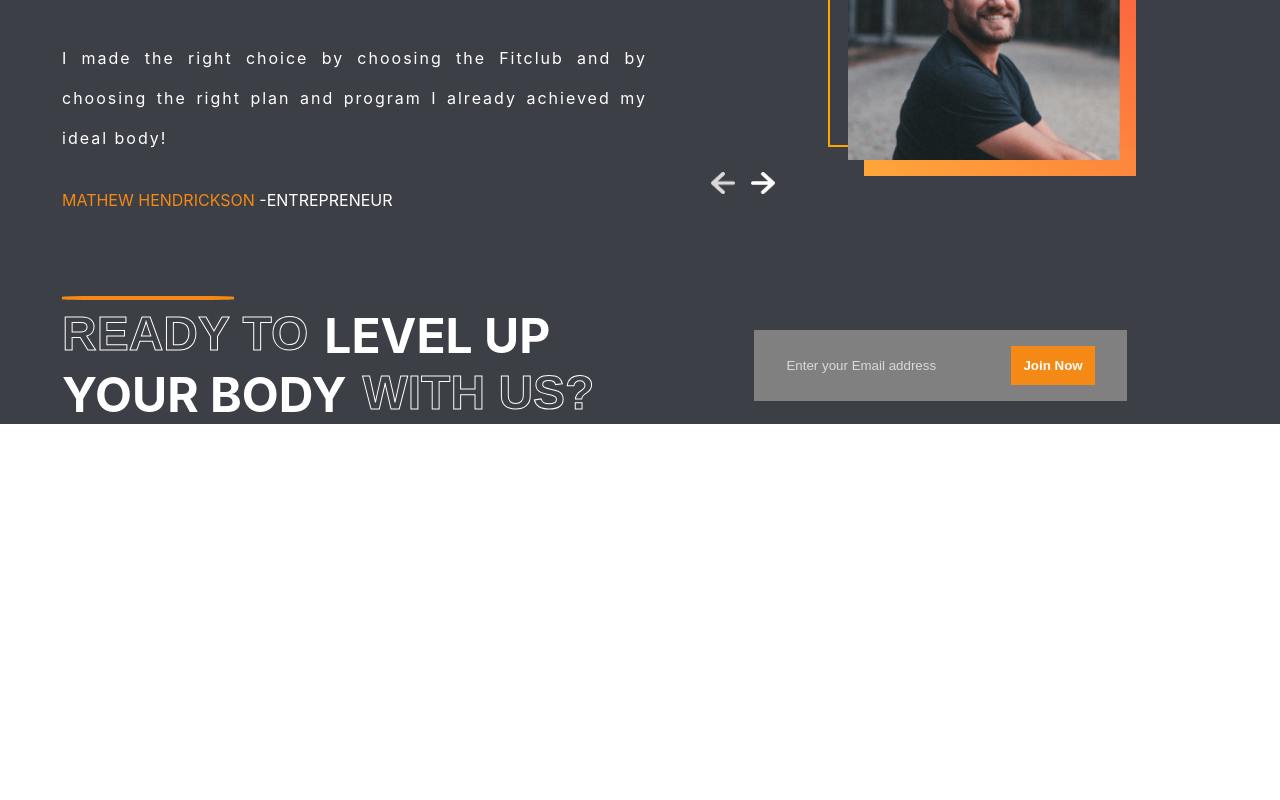
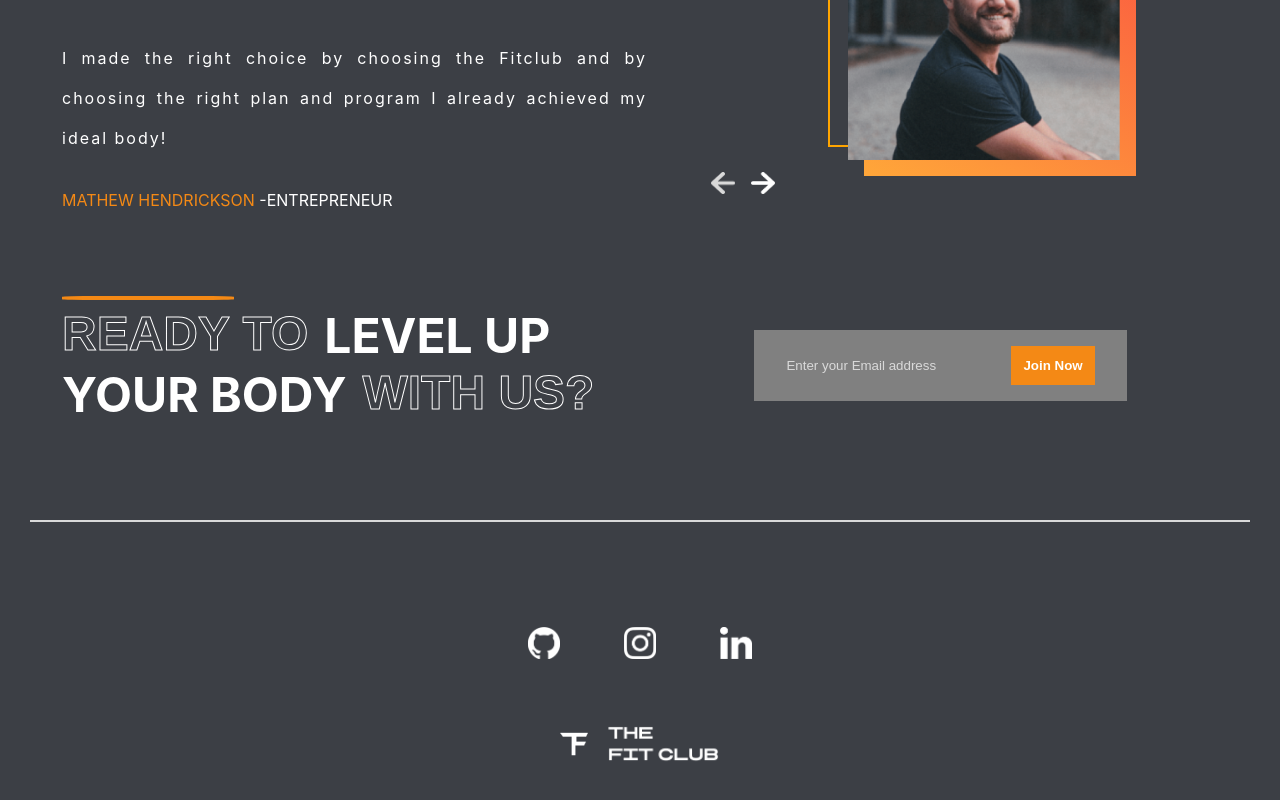
Before and after one commit to pearl0304/FIT-CLUB, a React (Create React App) app: page / in a window 1280 px wide. Shown: the part 2790-3590 px from the top of the page. Before the commit the page ends 3214 px from the top, so only its background shows below. Built offline with nearby package versions, Linux system fonts and the light colour scheme.

Commit message:
feat: footer component

```diff
--- a/src/App.js
+++ b/src/App.js
@@ -5,7 +5,9 @@
 import { Plans } from "./components/Plans/Plans";
 import { Testmonias } from "./components/Testmonials/Testmonials";
 import { Join } from "./components/Join/Join";
-function App() {
+import { Footer } from "./components/Footer/Footer";
+
+export const App = () => {
   return (
     <div className="App">
       <Hero />
@@ -14,8 +16,7 @@
       <Plans />
       <Testmonias />
       <Join />
+      <Footer />
     </div>
   );
-}
-
-export default App;
+};
--- /dev/null
+++ b/src/components/Footer/Footer.css
@@ -0,0 +1,34 @@
+.Footer-container {
+  position: relative;
+  margin-left: 30px;
+  margin-right: 30px;
+}
+
+.Footer-container hr {
+  border: 1px solid var(--lightgray);
+}
+
+.footer {
+  padding: 1rem 2rem;
+  display: flex;
+  flex-direction: column;
+  gap: 4rem;
+  align-items: center;
+  justify-content: center;
+  height: 20rem;
+}
+
+.sns-links {
+  display: flex;
+  gap: 4rem;
+}
+
+.sns-links img {
+  width: 2rem;
+  height: 2rem;
+  cursor: pointer;
+}
+
+.logo-f img {
+  width: 10rem;
+}
--- /dev/null
+++ b/src/components/Footer/Footer.jsx
@@ -0,0 +1,24 @@
+import React from "react";
+import "./Footer.css";
+import Github from "../../assets/github.png";
+import Instagram from "../../assets/instagram.png";
+import LinkedIn from "../../assets/linkedin.png";
+import Logo from "../../assets/logo.png";
+
+export const Footer = () => {
+  return (
+    <div className="Footer-container">
+      <hr />
+      <div className="footer">
+        <div className="sns-links">
+          <img src={Github} alt="github-logo"></img>
+          <img src={Instagram} alt="instagram-logo"></img>
+          <img src={LinkedIn} alt="linkedin-logo"></img>
+        </div>
+        <div className="logo-f">
+          <img src={Logo} alt="logo"></img>
+        </div>
+      </div>
+    </div>
+  );
+};
--- a/src/index.js
+++ b/src/index.js
@@ -1,7 +1,7 @@
 import React from "react";
 import ReactDOM from "react-dom/client";
 import "./index.css";
-import App from "./App";
+import { App } from "./App";
 
 const root = ReactDOM.createRoot(document.getElementById("root"));
 root.render(
```
